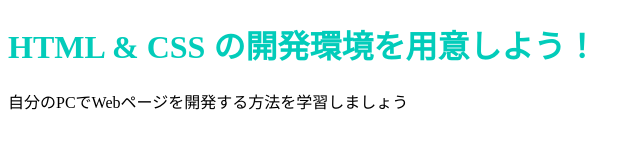
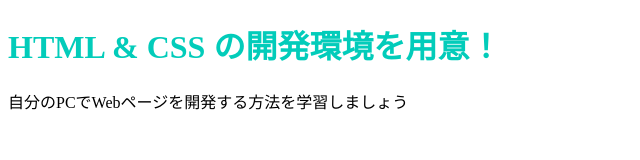
Before and after one commit to ShoGotHub/sample, a plain HTML site: page index.html in a window 1280 px wide. Shown: the whole page, without its empty margins (0-640 px from the left). Drawn offline with Linux system fonts and the light colour scheme.

Commit message:
Update index.html

```diff
--- a/index.html
+++ b/index.html
@@ -6,7 +6,7 @@
     <title>Progate</title>
   </head>
   <body>
-    <h1 class="title">HTML & CSS の開発環境を用意しよう！</h1>
+    <h1 class="title">HTML & CSS の開発環境を用意！</h1>
     <p>自分のPCでWebページを開発する方法を学習しましょう</p>
   </body>
 </html>
```
